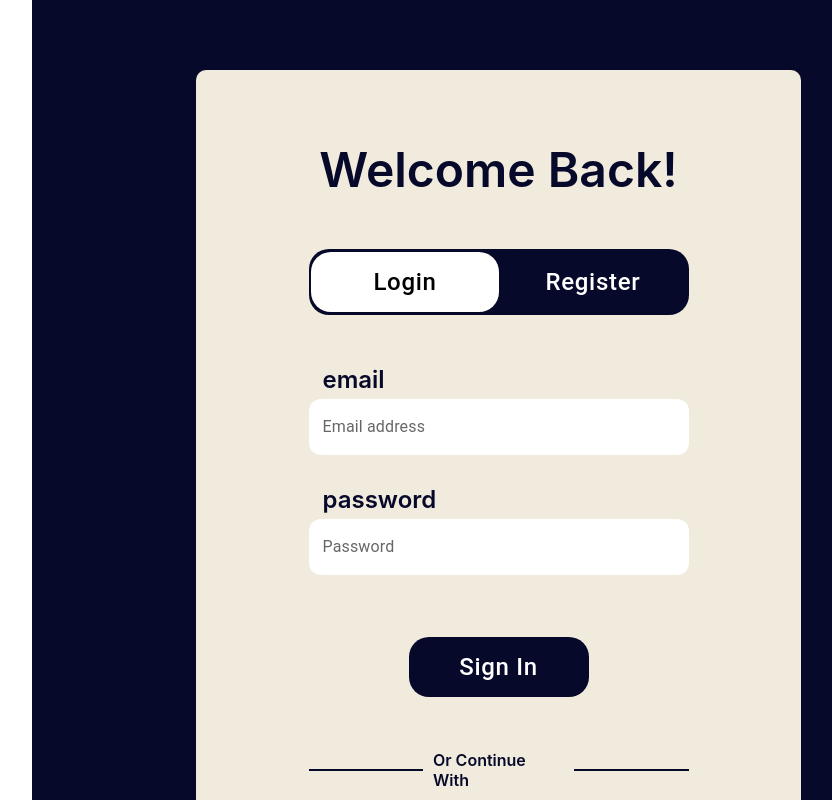
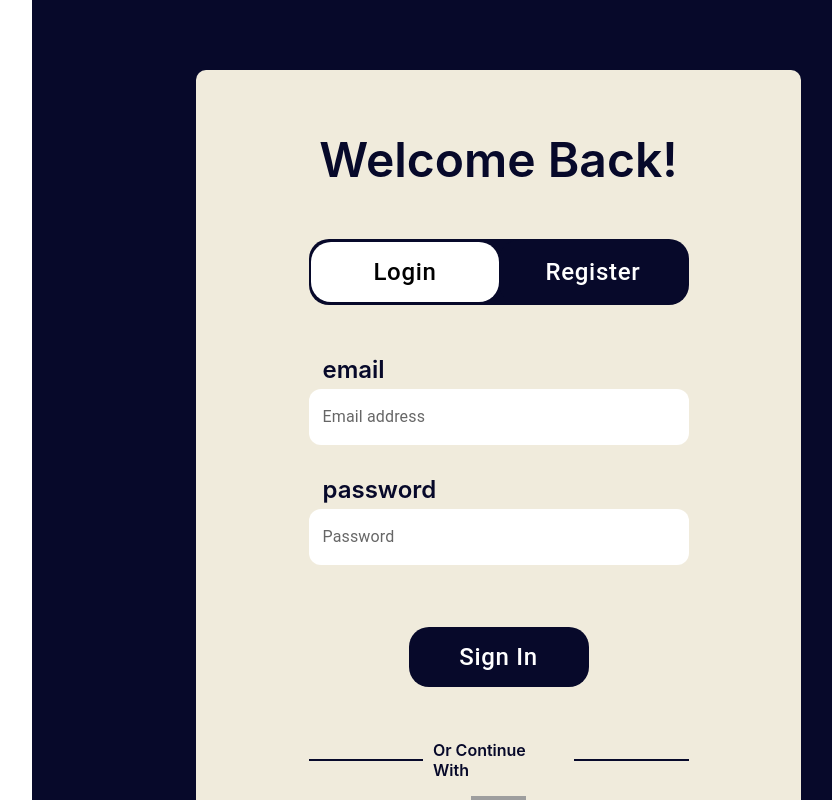
Before and after one commit to FrankM-7/goal-wise, a React (Create React App) app in the folder frontend/: page / in a window 1280 px wide. Shown: the top 800 px of the page, without its empty margins (315-1147 px from the left). Built offline with nearby package versions, Linux system fonts and the light colour scheme; grey boxes are pictures that could not be loaded.

Commit message:
updated login page

```diff
--- a/frontend/src/LoginPage/LoginPage.css
+++ b/frontend/src/LoginPage/LoginPage.css
@@ -3,7 +3,7 @@
     color: #07092A;
     font-Weight: 600;
     font-Size: 48px;
-    margin: 70px 0px 50px 0px;
+    margin: 60px 0px 50px 0px;
 }
 
 .loginBackground {
```
